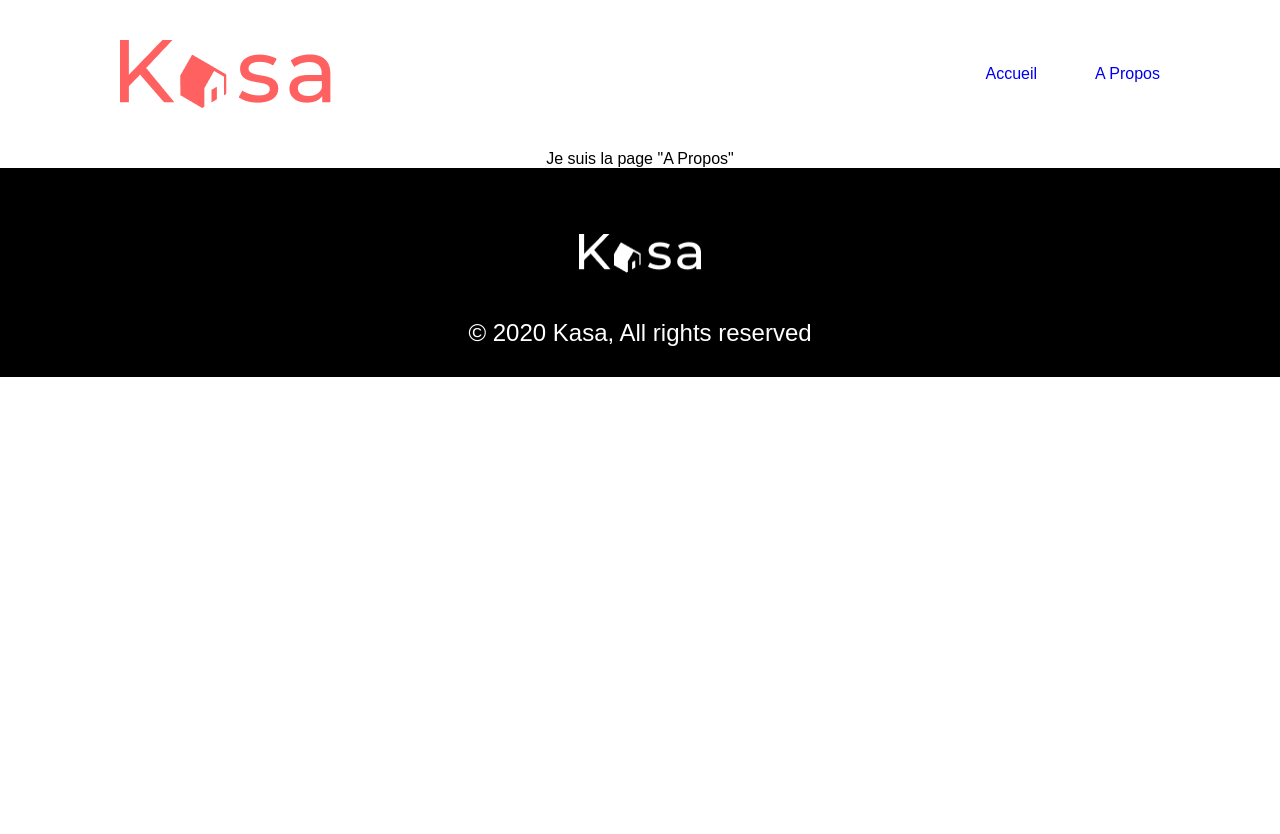
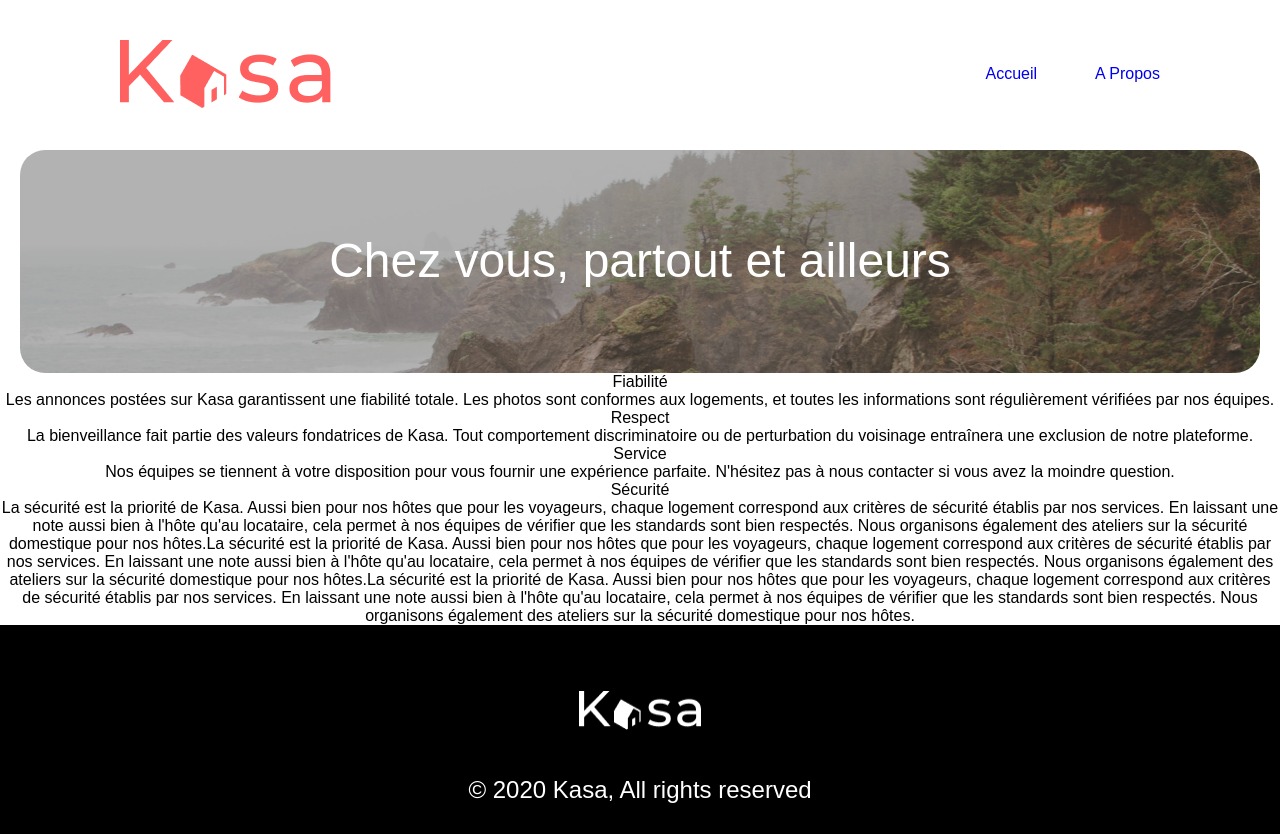
Before and after one commit to KevinGuy1/Kasa_Site-de-location-React, a React (Create React App) app in the folder Frontend/: page /A-Propos in a window 1280 px wide. Before the commit the page ends 800 px from the top, so only its background shows below. Built offline with nearby package versions, Linux system fonts and the light colour scheme.

Commit message:
Page about

```diff
--- /dev/null
+++ b/Frontend/src/callapses.json
@@ -0,0 +1,18 @@
+[
+    {
+        "title": "Fiabilité",
+        "content": "Les annonces postées sur Kasa garantissent une fiabilité totale. Les photos sont conformes aux logements, et toutes les informations sont régulièrement vérifiées  par nos équipes."
+    },
+    {
+        "title": "Respect",
+        "content": "La bienveillance fait partie des valeurs fondatrices de Kasa. Tout comportement discriminatoire ou de perturbation du voisinage entraînera une exclusion de notre plateforme."
+    },
+    {
+        "title": "Service",
+        "content": "Nos équipes se tiennent à votre disposition pour vous fournir une expérience parfaite. N'hésitez pas à nous contacter si vous avez la moindre question."
+    },
+    {
+        "title": "Sécurité",
+        "content": "La sécurité est la priorité de Kasa. Aussi bien pour nos hôtes que pour les voyageurs, chaque logement correspond aux critères de sécurité établis par nos services. En laissant une note aussi bien à l'hôte qu'au locataire, cela permet à nos équipes de vérifier que les standards sont bien respectés. Nous organisons également des ateliers sur la sécurité domestique pour nos hôtes.La sécurité est la priorité de Kasa. Aussi bien pour nos hôtes que pour les voyageurs, chaque logement correspond aux critères de sécurité établis par nos services. En laissant une note aussi bien à l'hôte qu'au locataire, cela permet à nos équipes de vérifier que les standards sont bien respectés. Nous organisons également des ateliers sur la sécurité domestique pour nos hôtes.La sécurité est la priorité de Kasa. Aussi bien pour nos hôtes que pour les voyageurs, chaque logement correspond aux critères de sécurité établis par nos services. En laissant une note aussi bien à l'hôte qu'au locataire, cela permet à nos équipes de vérifier que les standards sont bien respectés. Nous organisons également des ateliers sur la sécurité domestique pour nos hôtes."
+    }
+]
--- /dev/null
+++ b/Frontend/src/components/Banner.js
@@ -0,0 +1,13 @@
+import React from 'react';
+import bg from "../images/bg_banner.png"
+
+function Banner() {
+    return (
+        <div className='banner'>
+            <img src={bg} alt="banner"></img>
+            <p>Chez vous, partout et ailleurs</p>
+        </div>
+    );
+}
+
+export default Banner;
--- /dev/null
+++ b/Frontend/src/components/Drop.js
@@ -0,0 +1,16 @@
+import React from 'react';
+
+function Drop({ title, content }) {
+
+
+
+
+    return (
+        <div className='drop'>
+            <p>{title}</p>
+            <p>{content}</p>
+        </div>
+    );
+}
+
+export default Drop;
--- a/Frontend/src/pages/About.js
+++ b/Frontend/src/pages/About.js
@@ -1,9 +1,20 @@
 import React from 'react';
+import Banner from "../components/Banner"
+import Drop from "../components/Drop"
+import Callapses from "../callapses.json"
 
 function About() {
     return (
         <div className='about'>
-            Je suis la page "A Propos"
+            <Banner />
+            <div className='callapses'>
+                {Callapses.map((call) => (
+                    <Drop
+                        key={call.title}
+                        title={call.title}
+                        content={call.content}
+                    />))}
+            </div>
         </div>
     );
 }
--- a/Frontend/src/pages/Home.js
+++ b/Frontend/src/pages/Home.js
@@ -1,15 +1,12 @@
 import React from 'react';
 import Card from "../components/Card"
-import bg from "../images/bg_banner.png"
+import Banner from "../components/Banner"
 import Data from "../data.json"
 
 function Home() {
     return (
         <div className='home'>
-            <div className='home__banner'>
-                <img src={bg} alt="banner"></img>
-                <p>Chez vous, partout et ailleurs</p>
-            </div>
+            <Banner />
             <section className='cards'>
                 <div className='cards__grid'>
                     {Data.map((item) => (
--- a/Frontend/src/pages/Logement.js
+++ b/Frontend/src/pages/Logement.js
@@ -1,5 +1,5 @@
 import React from 'react';
-import { NavLink, useLocation } from 'react-router-dom';
+import { useLocation } from 'react-router-dom';
 import Data from "../data.json"
 
 function Logement() {
@@ -11,12 +11,6 @@ function Logement() {
 
     return (
         <div className='logement'>
-            <p>Je suis la page Logement</p>
-            <div>
-                <NavLink exact to="/">
-                    Retour
-                </NavLink>
-            </div>
         </div>
     );
 }
--- /dev/null
+++ b/Frontend/src/styles/components/_banner.scss
@@ -0,0 +1,18 @@
+.banner{
+    max-width: 1240px;
+    height: 223px;
+    margin: auto;
+    img{
+        border-radius: 25px;
+        filter: brightness(70%);
+    }
+    p{
+        font-weight: 500;
+        font-size: 48px;
+        line-height: 68px;
+        color: #FFFFFF;
+        position: relative;
+        top: -150px;
+        text-align: center;
+    }
+}
--- a/Frontend/src/styles/components/_card.scss
+++ b/Frontend/src/styles/components/_card.scss
@@ -14,7 +14,7 @@
         height: 340px;
         object-fit: cover;
         border-radius: 10px;
-        filter: brightness(50%);
+        filter: brightness(70%);
     }
     h1{
         position: relative;
--- a/Frontend/src/styles/index.scss
+++ b/Frontend/src/styles/index.scss
@@ -13,4 +13,5 @@
 @import './pages/logement';
 @import './components/navbar.scss';
 @import './components/footer.scss';
-@import './components/card.scss'
+@import './components/card.scss';
+@import './components/banner.scss';
--- a/Frontend/src/styles/pages/_home.scss
+++ b/Frontend/src/styles/pages/_home.scss
@@ -1,23 +1,5 @@
 .home{
     padding-top: 171px;
-    &__banner{
-        max-width: 1240px;
-        height: 223px;
-        margin: auto;
-        img{
-            border-radius: 25px;
-            filter: brightness(50%);
-        }
-        p{
-            font-weight: 500;
-            font-size: 48px;
-            line-height: 68px;
-            color: #FFFFFF;
-            position: relative;
-            top: -150px;
-            text-align: center;
-        }
-    }
     .cards{
         background: #F7F7F7;
         width: 100%;
```
